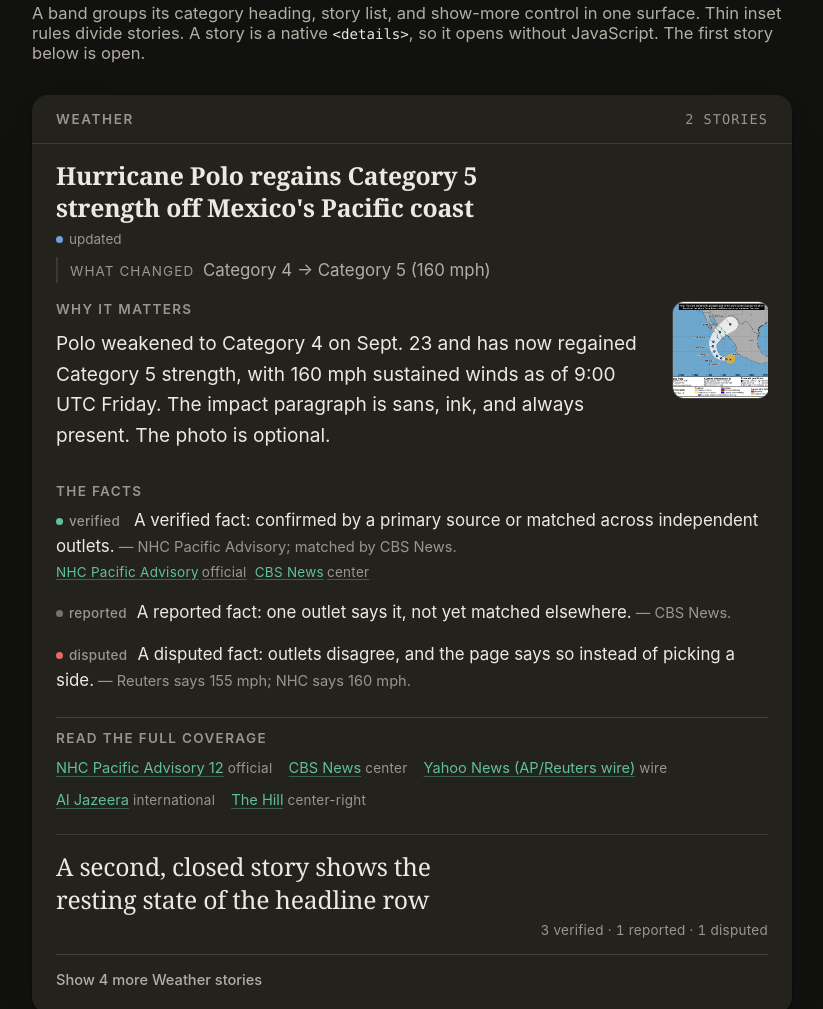
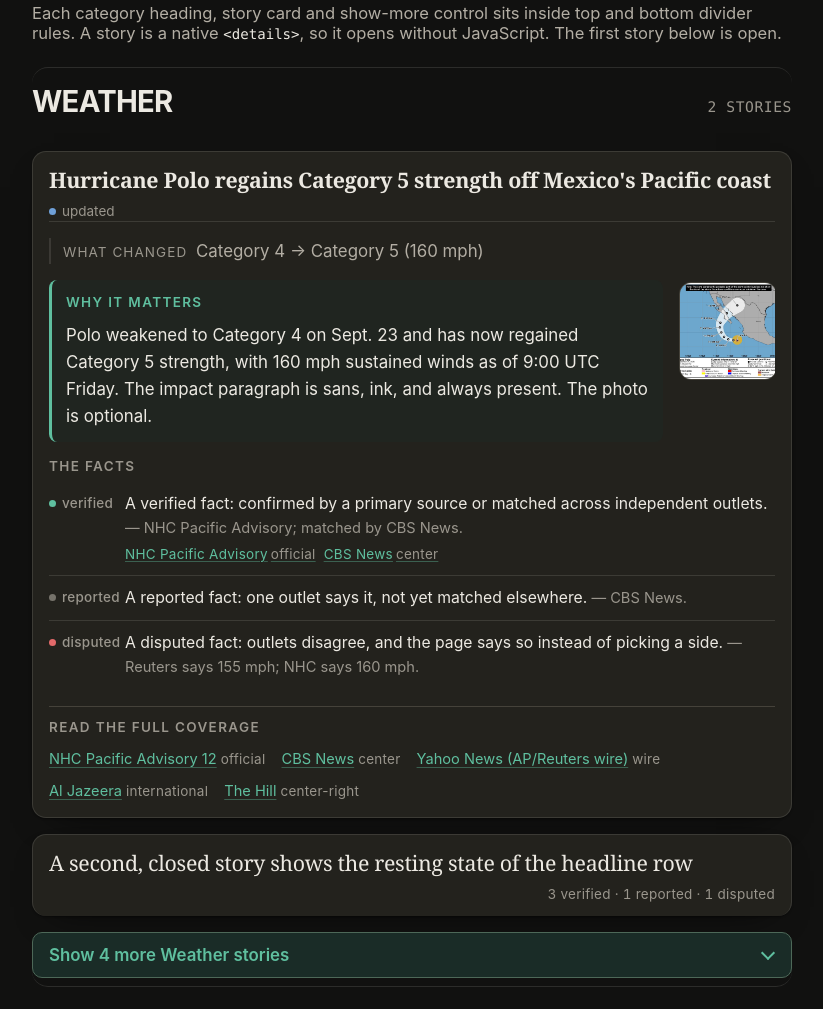
Before and after one commit to kdavis5111/htn-ui-lab, a plain HTML site: page styleguide.html in a window 1280 px wide. Shown: the part 1302-2311 px from the top of the page, without its empty margins (228-1051 px from the left). Drawn offline with Linux system fonts and the light colour scheme.

Commit message:
Improve story readability and scanning

```diff
--- a/style.css
+++ b/style.css
@@ -979,6 +979,211 @@ a, button, .navchip, .headline { transition: color 120ms ease, background-color
 }
 .fact .chip { min-width: 68px; }
 
+/* Satisfaction revision: give each story a distinct, calm reading surface. */
+.cat-band {
+  border: 0;
+  background: transparent;
+  box-shadow: none;
+  padding: 0;
+}
+.cat-head {
+  margin: 0 0 var(--s2);
+  padding: 0 0 var(--s1);
+  background: transparent;
+  border-bottom: 1px solid var(--hair);
+}
+.story {
+  border: 1px solid var(--hair);
+  border-radius: var(--radius);
+  background: var(--card);
+  box-shadow: var(--elev-card);
+  margin: 0 0 var(--s2);
+  padding: 0 var(--s2);
+  scroll-margin-top: 5rem;
+  transition: border-color 140ms ease, box-shadow 140ms ease;
+}
+.story:hover {
+  border-color: color-mix(in srgb, var(--accent) 28%, var(--hair));
+}
+.story-sum {
+  padding: var(--s2) 0;
+  gap: var(--s1) var(--s2);
+}
+.story-sum:focus-visible {
+  outline-offset: 4px;
+}
+.headline {
+  font-size: var(--fs-l);
+  line-height: 1.35;
+  font-weight: 500;
+  letter-spacing: -0.015em;
+}
+.story[open] > .story-sum .headline {
+  font-weight: 600;
+}
+.story-body {
+  padding: 0 0 var(--s2);
+}
+.story-body > *:first-child {
+  margin-top: var(--s1);
+}
+.impact-label, .facts-head, .srcs-head {
+  margin-bottom: var(--s1);
+}
+.impact {
+  line-height: 1.65;
+}
+.facts {
+  gap: var(--s2);
+}
+.source-links {
+  padding-top: 2px;
+}
+@media (max-width: 480px) {
+  .cat-band { padding: 0; margin-top: var(--s3); }
+  .cat-head { margin: 0 0 var(--s1); padding: 0 0 var(--s1); }
+  .story { padding: 0 14px; margin-bottom: 12px; }
+  .story-sum { padding: 14px 0; }
+  .headline { font-size: 1.125rem; }
+  .story-body { padding-bottom: 14px; }
+}
+
+/* Grouping refinement: keep the heading, stories and show-more control inside
+   one section bounded by quiet rules. */
+.cat-band {
+  border-top: 1px solid var(--hair);
+  border-bottom: 1px solid var(--hair);
+  margin-top: var(--s3);
+  padding: var(--s2) 0 var(--s1);
+}
+.cat-head {
+  align-items: baseline;
+  margin: 0 0 var(--s2);
+  padding: 0 0 var(--s2);
+  border: 0;
+  font-family: var(--sans);
+  font-size: 1.625rem;
+  font-weight: 650;
+  letter-spacing: -0.025em;
+  line-height: 1.2;
+  color: var(--ink);
+}
+.cat-count {
+  font-size: var(--fs-xs);
+  letter-spacing: 0.04em;
+}
+.band-more-btn {
+  border-top: 0;
+  padding: var(--s2) 8px;
+  margin-top: 2px;
+}
+@media (max-width: 480px) {
+  .cat-band { margin-top: var(--s2); padding: var(--s2) 0 var(--s1); }
+  .cat-head { margin-bottom: var(--s1); padding-bottom: var(--s1); font-size: 1.5rem; }
+  .band-more-btn { padding: 12px 6px; }
+}
+
+/* Refined reading scale and article scan paths. */
+.headline,
+.story[open] > .story-sum .headline {
+  font-size: 1.1875rem;
+  line-height: 1.35;
+}
+.story-sum { padding-top: 14px; padding-bottom: 14px; }
+.story-body {
+  border-top: 1px solid var(--hair);
+  padding-top: var(--s2);
+  padding-bottom: var(--s2);
+}
+.story-body > *:first-child { margin-top: 0; }
+.impact-wrap { gap: var(--s2); margin-bottom: var(--s2); }
+.impact {
+  flex: 1;
+  min-width: 0;
+  margin: 0;
+  padding: 12px 14px;
+  border-left: 3px solid var(--accent);
+  border-radius: 8px;
+  background: color-mix(in srgb, var(--accent-tint) 34%, var(--card));
+  font-size: var(--fs-s);
+  line-height: 1.6;
+}
+.impact-label { color: var(--accent); }
+.fact-text { display: block; font-size: 0.875rem; line-height: 1.55; }
+.fact .corr { font-size: var(--fs-xs); }
+.facts { gap: 0; margin-bottom: var(--s2); }
+.fact {
+  display: grid;
+  grid-template-columns: 68px minmax(0, 1fr);
+  gap: var(--s1);
+  align-items: start;
+  padding: 10px 0;
+}
+.fact + .fact { border-top: 1px solid var(--hair); }
+.fact .chip { min-width: 0; margin: 1px 0 0; }
+.srcs-head { margin-top: var(--s2); }
+.source-links a { font-size: var(--fs-xs); }
+@media (max-width: 480px) {
+  .headline,
+  .story[open] > .story-sum .headline { font-size: 1.0625rem; line-height: 1.4; }
+  .story-sum { padding-top: 12px; padding-bottom: 12px; }
+  .story-body { padding-top: 12px; padding-bottom: 12px; }
+  .impact-wrap { flex-direction: column; gap: 10px; }
+  .impact-thumb { align-self: flex-end; width: 78px; }
+  .impact-thumb img { width: 78px; height: 78px; }
+  .impact { width: 100%; padding: 10px 12px; font-size: 0.9375rem; }
+  .fact { grid-template-columns: 64px minmax(0, 1fr); gap: 8px; }
+  .fact-text { font-size: 0.875rem; }
+}
+
+/* Make the show-more control read as an action, not another line of copy. */
+.band-more-btn {
+  display: flex;
+  align-items: center;
+  justify-content: space-between;
+  gap: var(--s2);
+  width: 100%;
+  min-height: 46px;
+  margin-top: var(--s1);
+  padding: 11px 16px;
+  border: 1px solid color-mix(in srgb, var(--accent) 30%, var(--line));
+  border-radius: 10px;
+  background: var(--accent-tint);
+  color: var(--accent);
+  font-size: var(--fs-s);
+  font-weight: 600;
+  text-align: left;
+  transition: background-color 140ms ease, border-color 140ms ease;
+}
+.band-more-btn::after {
+  content: "";
+  flex: none;
+  width: 8px;
+  height: 8px;
+  margin: -4px 2px 0 0;
+  border-right: 2px solid currentColor;
+  border-bottom: 2px solid currentColor;
+  transform: rotate(45deg);
+  transition: transform 140ms ease;
+}
+.band-more:not([hidden]) + .band-more-btn::after {
+  margin-top: 4px;
+  transform: rotate(225deg);
+}
+.band-more-btn:hover {
+  border-color: var(--accent);
+  background: color-mix(in srgb, var(--accent-tint) 72%, var(--accent) 12%);
+  color: var(--accent);
+  text-decoration: none;
+}
+.band-more-btn:focus-visible {
+  outline: 2px solid var(--accent);
+  outline-offset: 3px;
+}
+@media (max-width: 480px) {
+  .band-more-btn { min-height: 48px; padding: 11px 14px; }
+}
+
 /* Team feedback: bigger phone nav, labeled theme toggle */
 .theme-switch-label { display: inline; }
 .theme-switch { opacity: 0.8; }
--- a/styleguide.html
+++ b/styleguide.html
@@ -95,7 +95,7 @@
   </nav>
 
   <p class="sg-h">Band and story</p>
-  <p class="sg-note">A band groups its category heading, story list, and show-more control in one surface. Thin inset rules divide stories. A story is a native <code>&lt;details&gt;</code>, so it opens without JavaScript. The first story below is open.</p>
+  <p class="sg-note">Each category heading, story card and show-more control sits inside top and bottom divider rules. A story is a native <code>&lt;details&gt;</code>, so it opens without JavaScript. The first story below is open.</p>
   <section class="cat-band" data-category="weather">
     <h2 class="cat-head">Weather<span class="cat-count">2 stories</span></h2>
     <details class="story" open>
```
